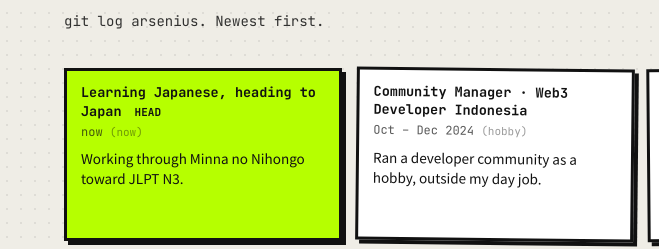
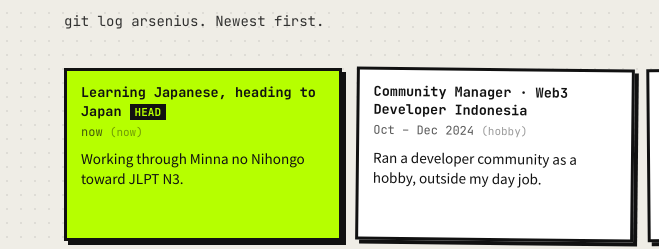
Before and after one commit to xzars-git/portfolio, a plain HTML site: page index.html in a window 1280 px wide. Shown: the part 1884-2133 px from the top of the page, 0-659 px from the left. Drawn offline with nearby package versions, Linux system fonts and the light colour scheme; no server answers; a web font is replaced by a local one.

Commit message:
Timeline: HEAD tag readable on the green card
Co-Authored-By: Claude Opus 5.5 <noreply@anthropic.com>

```diff
--- a/styles.css
+++ b/styles.css
@@ -551,3 +551,4 @@ html[lang=ja] .mob-card h3{font-weight:900}
 /* dark mode: warm charcoal cards on the yellow block (lab + sandbox) */
 @media (prefers-color-scheme:dark){:root:not([data-theme=light]) .block-y :is(.story,.model,.sand){background:#2A2216;color:#F4EBD6}:root:not([data-theme=light]) .block-y .model .metric{background:var(--y);color:#2A2216}:root:not([data-theme=light]) .block-y .sand .metric{color:var(--y)}}
 :root[data-theme=dark] .block-y :is(.story,.model,.sand){background:#2A2216;color:#F4EBD6}:root[data-theme=dark] .block-y .model .metric{background:var(--y);color:#2A2216}:root[data-theme=dark] .block-y .sand .metric{color:var(--y)}
+#about .commit:first-child .c-tag{background:var(--k);color:var(--lime)}
```
